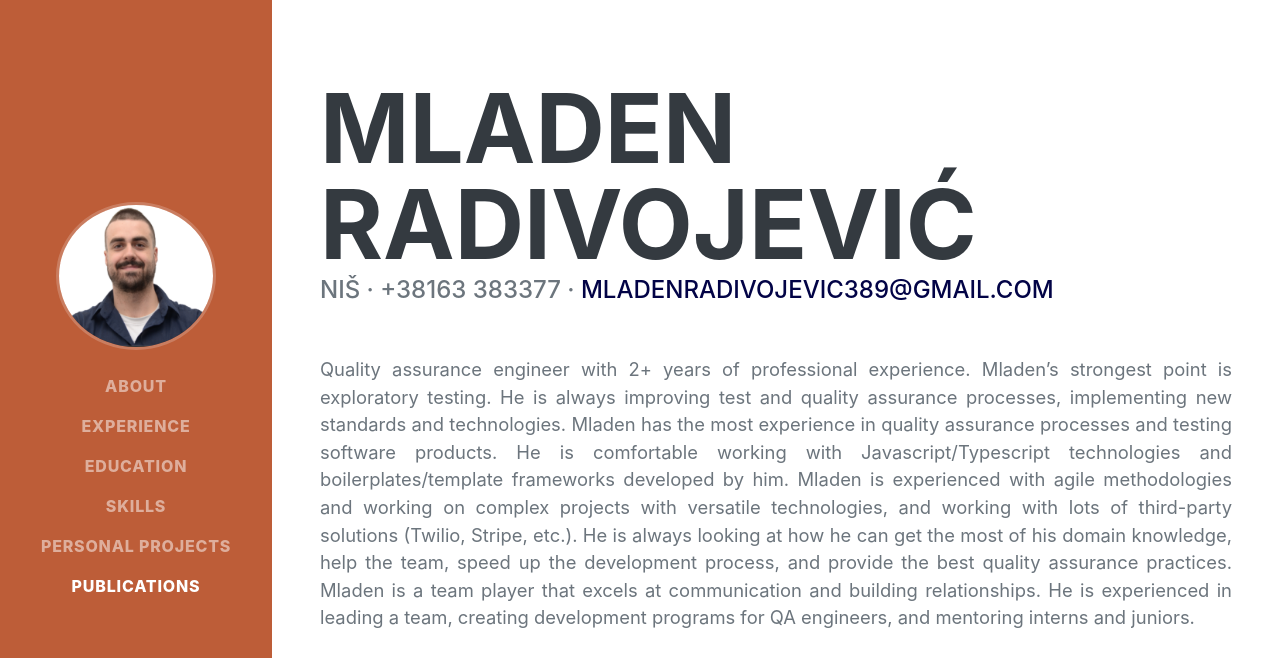
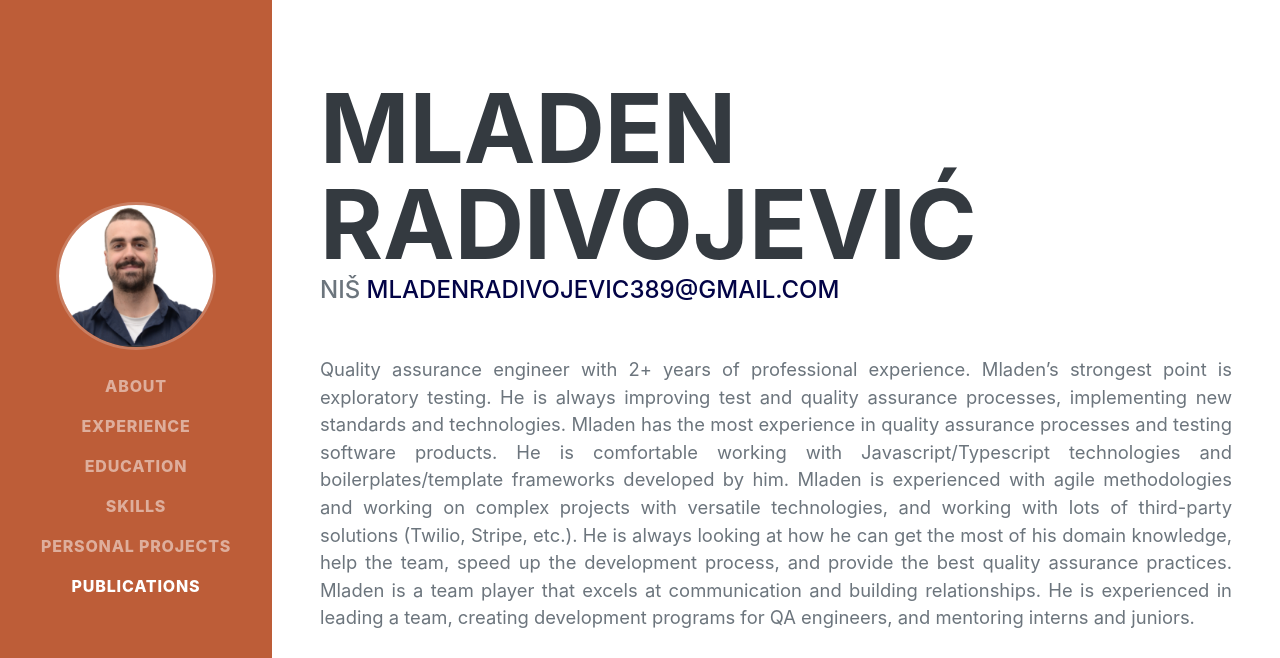
Before and after one commit to mladcepes/resume, a plain HTML site: page index.html in a window 1280 px wide. Shown: the top 658 px of the page. Drawn offline with nearby package versions, Linux system fonts and the light colour scheme; a web font is replaced by a local one.

Commit message:
removing number

```diff
--- a/index.html
+++ b/index.html
@@ -41,7 +41,7 @@
             <section class="resume-section" id="about">
                 <div class="resume-section-content">
                     <h1 class="mb-0">Mladen Radivojević</h1>
-                    <div class="subheading mb-5">Niš · +38163 383377 ·
+                    <div class="subheading mb-5">Niš
                         <a href="mailto:mladenradivojevic389@gmail.com">mladenradivojevic389@gmail.com</a>
                     </div>
                     <p class="lead mb-5" align="justify">Quality assurance engineer with 2+ years of professional experience.
```
